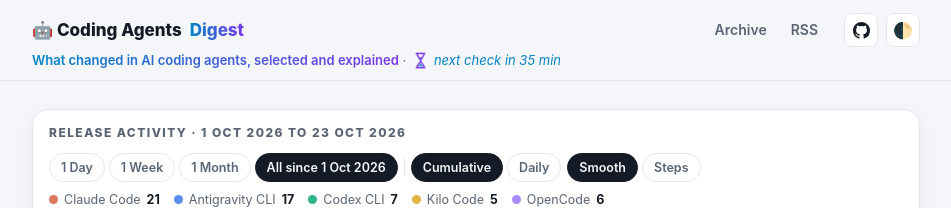
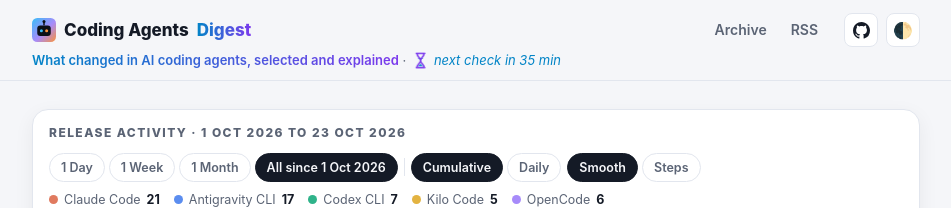
Before and after one commit to IbrahimSobh/coding-agents-digest, a Jekyll site: the page built from docs/index.html, in a window 1280 px wide. Shown: the top 208 px of the page, without its empty margins (164-1115 px from the left). Built offline with Jekyll 4.4.1, drawn with Linux system fonts in a browser that asks for light colours.

Commit message:
Header: site logo instead of the robot emoji
Uses assets/favicon.svg (the tab icon) beside the title, so the header
and the browser tab show the same mark on every device. 24px, 21px on
phones.

Co-Authored-By: Claude Opus 5.5 <noreply@anthropic.com>

```diff
--- a/docs/_layouts/default.html
+++ b/docs/_layouts/default.html
@@ -14,7 +14,7 @@
 </head>
 <body>
   <header class="site"><div class="wrap hbar">
-    <a class="brand" href="{{ '/' | relative_url }}">🤖 Coding Agents <span class="g">Digest</span></a>
+    <a class="brand" href="{{ '/' | relative_url }}"><img class="logo" src="{{ '/assets/favicon.svg' | relative_url }}" alt="" width="24" height="24">Coding Agents <span class="g">Digest</span></a>
     <nav>
       <a {% if page.url contains '/briefs/' %}class="on" {% endif %}href="{{ '/briefs/' | relative_url }}">Archive</a>
       <a href="{{ '/feed.xml' | relative_url }}">RSS</a>
--- a/docs/assets/style.css
+++ b/docs/assets/style.css
@@ -39,6 +39,7 @@ header.site.scrolled .hsub{max-height:0;opacity:0;margin-top:0;padding-bottom:0}
 @keyframes hg-bot{0%{transform:scaleY(0)}75%,100%{transform:scaleY(1)}}
 @media (prefers-reduced-motion:reduce){.hg,.hg-sand{animation:none}}
 .brand{font-weight:800;font-size:17px;display:flex;gap:8px;align-items:center;white-space:nowrap;color:var(--ink);text-decoration:none}
+.logo{width:24px;height:24px;flex:none;display:block}
 .g{background:linear-gradient(90deg,var(--cyan),var(--violet));-webkit-background-clip:text;background-clip:text;color:transparent}
 nav{display:flex;gap:4px;margin-left:auto;overflow-x:auto}
 nav a{color:var(--muted);text-decoration:none;font-weight:600;font-size:14px;padding:6px 10px;border-radius:8px;white-space:nowrap}
@@ -174,6 +175,7 @@ footer.site a{color:var(--muted)}
 @media (max-width:480px){
   .hbar{gap:8px}
   .brand{font-size:15px;gap:6px}
+  .logo{width:21px;height:21px}
   nav a{padding:6px 7px}
   nav a[href$="feed.xml"]{display:none}
   a.tbtn{margin-right:0}
```
